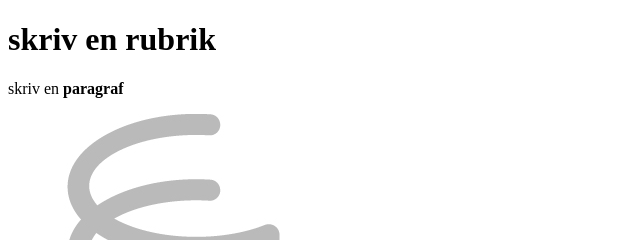
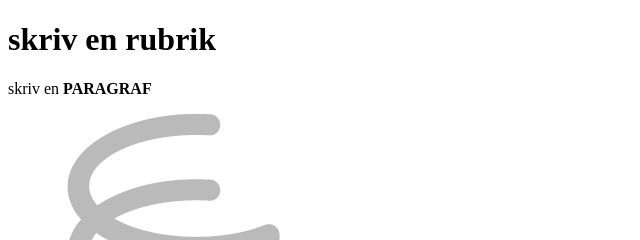
Before and after one commit to CyberMatsWahlberg/webbutveckling, a plain HTML site: page index.html in a window 1280 px wide. Shown: the top 240 px of the page, 0-640 px from the left. Drawn offline with Linux system fonts and the light colour scheme.

Commit message:
Update index.html

```diff
--- a/index.html
+++ b/index.html
@@ -6,7 +6,7 @@
 </head>
 <body>
 	<h1>skriv en rubrik</h1>
-	<p>skriv en <b>paragraf</b></p>
+	<p>skriv en <b>PARAGRAF</b></p>
 	<img src="images/bild.jpg" alt="bild">
 
 </body>
```
